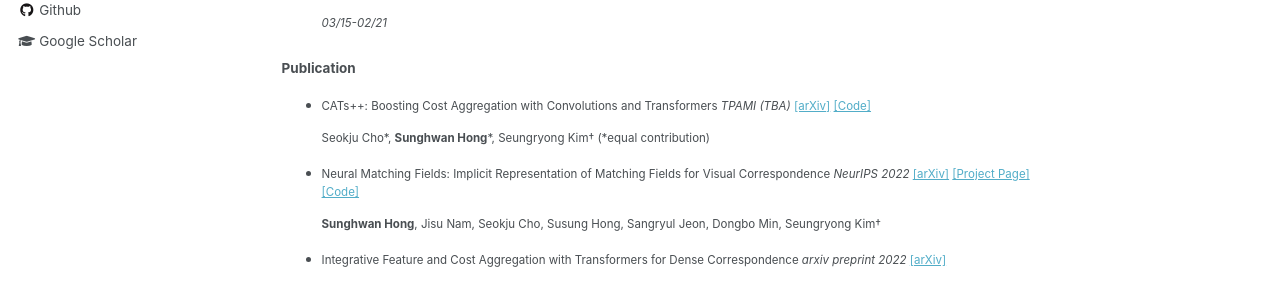
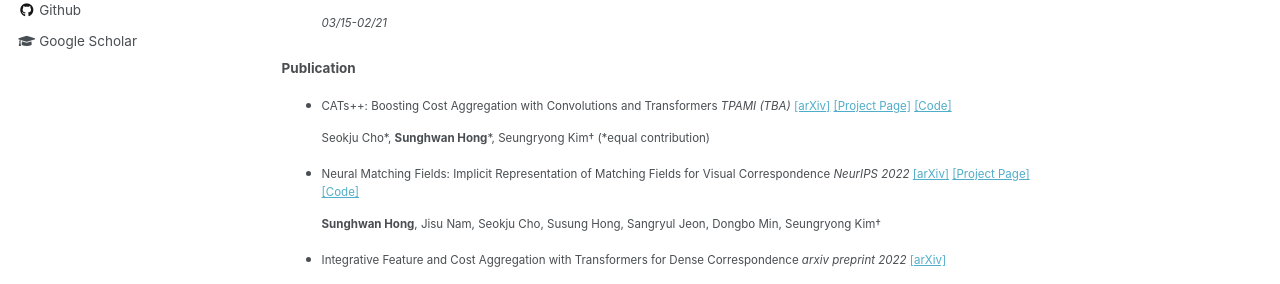
Before and after one commit to jang-1996/jang-1996.github.io, a Jekyll site: the page built from _pages/about.md, in a window 1280 px wide and 900 px high. Shown: the part 414-698 px from the top of the window. Built offline with Jekyll 4.4.1, drawn with Linux system fonts in a browser that asks for light colours.

Commit message:
Update about.md

```diff
--- a/_pages/about.md
+++ b/_pages/about.md
@@ -24,7 +24,7 @@
   _03/15-02/21_
 
 #### Publication
-* CATs++: Boosting Cost Aggregation with Convolutions and Transformers _TPAMI (TBA)_ [[arXiv]](https://arxiv.org/abs/2202.06817)  [[Code]](https://github.com/SunghwanHong/Cost-Aggregation-transformers)
+* CATs++: Boosting Cost Aggregation with Convolutions and Transformers _TPAMI (TBA)_ [[arXiv]](https://arxiv.org/abs/2202.06817) [[Project Page]](https://ku-cvlab.github.io/CATs-PlusPlus-Project-Page/) [[Code]](https://github.com/KU-CVLAB/CATs-PlusPlus)
 
   Seokju Cho\*, **Sunghwan Hong**\*, Seungryong Kim† (\*equal contribution)
 
```
